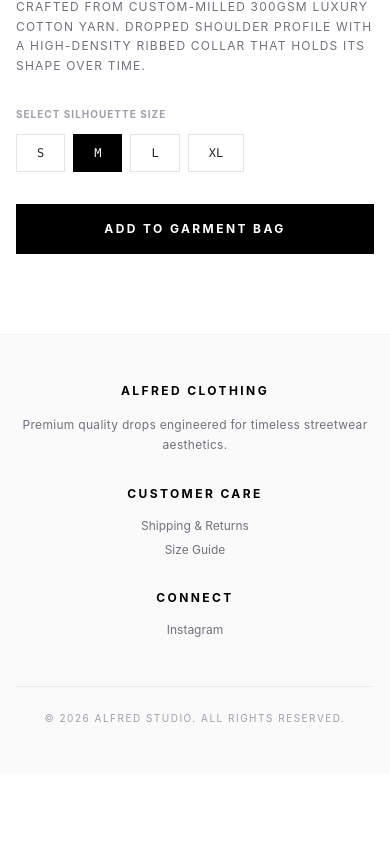
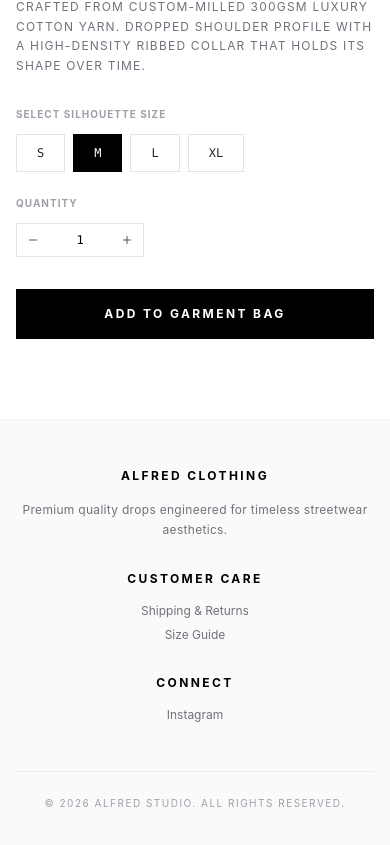
Before and after one commit to Nethmika2233/alfred-flagship, a Next.js app: page /shop/products/1 in a window 390 px wide. Shown: the part 958-1803 px from the top of the page. Before the commit the page ends 1732 px from the top, so only its background shows below. Built offline with nearby package versions, Linux system fonts and the light colour scheme.

Commit message:
feat: complete interactive garment bag state with dynamic quantity picker and item removal functionality

```diff
--- a/app/components/GarmentBag.tsx
+++ b/app/components/GarmentBag.tsx
@@ -2,9 +2,11 @@
 
 import React from "react";
 import { useCart } from "../context/CartContext";
+import { X } from "lucide-react"; // 👈 Ensure lucide-react is installed and imported
 
 export default function GarmentBag() {
-  const { cart, isOpen, setIsOpen } = useCart();
+  // 👈 1. Make sure removeFromCart is destructured right here!
+  const { cart, isOpen, setIsOpen, removeFromCart } = useCart();
 
   return (
     <div className={`fixed inset-0 z-50 ${isOpen ? "pointer-events-auto" : "pointer-events-none"}`}>
@@ -18,7 +20,7 @@ export default function GarmentBag() {
 
       {/* Sidebar Drawer Panel */}
       <div
-        className={`fixed top-0 right-0 z-55 h-full w-full sm:w-[450px] bg-white p-6 flex flex-col transform transition-transform duration-500 ease-in-out bg-white shadow-2xl ${
+        className={`fixed top-0 right-0 z-55 h-full w-full sm:w-[450px] bg-white p-6 flex flex-col transform transition-transform duration-500 ease-in-out shadow-2xl ${
           isOpen ? "translate-x-0" : "translate-x-full"
         }`}
       >
@@ -46,7 +48,7 @@ export default function GarmentBag() {
             </div>
           ) : (
             cart.map((item, idx) => (
-              <div key={`${item.id}-${item.size}-${idx}`} className="flex gap-4 items-center border-b border-zinc-50 pb-4">
+              <div key={`${item.id}-${item.size}-${idx}`} className="flex gap-4 items-center border-b border-zinc-50 pb-4 relative group">
                 <div className="w-20 h-24 bg-zinc-50 overflow-hidden flex-shrink-0">
                   <img src={item.img} alt={item.title} className="w-full h-full object-cover mix-blend-darken" />
                 </div>
@@ -55,6 +57,15 @@ export default function GarmentBag() {
                   <p className="text-[10px] font-mono text-zinc-400 mt-0.5">Size: {item.size} / Qty: {item.quantity}</p>
                   <p className="text-xs font-mono text-zinc-600 mt-2">{item.price}</p>
                 </div>
+
+                {/* 👈 2. The dynamic handler mapping both ID and selected Size */}
+                <button
+                  onClick={() => removeFromCart(item.id, item.size)}
+                  className="text-zinc-400 hover:text-black transition-colors p-1 absolute right-0 top-2 z-10 cursor-pointer"
+                  title="Remove item"
+                >
+                  <X size={14} />
+                </button>
               </div>
             ))
           )}
--- a/app/context/CartContext.tsx
+++ b/app/context/CartContext.tsx
@@ -13,7 +13,10 @@ export interface CartItem {
 
 interface CartContextType {
   cart: CartItem[];
-  addToCart: (item: Omit<CartItem, "quantity">) => void;
+  // 👈 Modified payload to accept an optional quantity property from the UI selection
+  addToCart: (item: Omit<CartItem, "quantity"> & { quantity?: number }) => void;
+  // 👈 Added the new functional type for removing an item
+  removeFromCart: (id: number, size: string) => void;
   isOpen: boolean;
   setIsOpen: (open: boolean) => void;
 }
@@ -24,23 +27,36 @@ export function CartProvider({ children }: { children: React.ReactNode }) {
   const [cart, setCart] = useState<CartItem[]>([]);
   const [isOpen, setIsOpen] = useState(false);
 
-  const addToCart = (newItem: Omit<CartItem, "quantity">) => {
+  const addToCart = (newItem: Omit<CartItem, "quantity"> & { quantity?: number }) => {
+    // Default to adding 1 item if no specific quantity value is provided
+    const quantityToAdd = newItem.quantity ?? 1;
+
     setCart((prevCart) => {
       const existingIndex = prevCart.findIndex(
         (item) => item.id === newItem.id && item.size === newItem.size
       );
+
       if (existingIndex > -1) {
         const updatedCart = [...prevCart];
-        updatedCart[existingIndex].quantity += 1;
+        updatedCart[existingIndex].quantity += quantityToAdd;
         return updatedCart;
       }
-      return [...prevCart, { ...newItem, quantity: 1 }];
+
+      return [...prevCart, { ...newItem, quantity: quantityToAdd }];
     });
+
     setIsOpen(true); // Automatically slide open the bag when an item is added
   };
 
+  // 👈 New functional logic: filtering out the designated item match cleanly
+  const removeFromCart = (id: number, size: string) => {
+    setCart((prevCart) =>
+      prevCart.filter((item) => !(item.id === id && item.size === size))
+    );
+  };
+
   return (
-    <CartContext.Provider value={{ cart, addToCart, isOpen, setIsOpen }}>
+    <CartContext.Provider value={{ cart, addToCart, removeFromCart, isOpen, setIsOpen }}>
       {children}
     </CartContext.Provider>
   );
--- a/app/shop/products/[id]/page.tsx
+++ b/app/shop/products/[id]/page.tsx
@@ -4,7 +4,8 @@ import React, { useState } from "react";
 import { useParams } from "next/navigation";
 import Link from "next/link";
 import { motion } from "framer-motion";
-import { useCart } from "@/app/context/CartContext"; // 👈 1. Import your cart context hook
+import { useCart } from "@/app/context/CartContext";
+import { Plus, Minus } from "lucide-react"; // 👈 Added for luxury minimalist quantity counter icons
 
 const PRODUCT_DATA: Record<string, { title: string; price: string; img: string; desc: string }> = {
   "1": { title: "Oversized Heavyweight Tee", price: "$45.00", img: "https://images.unsplash.com/photo-1521572267360-ee0c2909d518?q=80&w=800", desc: "Crafted from custom-milled 300GSM luxury cotton yarn. Dropped shoulder profile with a high-density ribbed collar that holds its shape over time." },
@@ -18,7 +19,8 @@ export default function ProductDetailPage() {
   const product = id ? PRODUCT_DATA[id] : null;
 
   const [selectedSize, setSelectedSize] = useState("M");
-  const { addToCart } = useCart(); // 👈 2. Extract the addition functionality
+  const [quantity, setQuantity] = useState(1); // 👈 1. Added local state to track item count
+  const { addToCart } = useCart();
 
   if (!product) {
     return (
@@ -70,7 +72,7 @@ export default function ProductDetailPage() {
             <p className="text-xs uppercase tracking-widest leading-relaxed text-zinc-500 mb-8">{product.desc}</p>
 
             {/* Size Selector Layout */}
-            <div className="mb-8">
+            <div className="mb-6">
               <span className="text-[10px] font-bold uppercase tracking-widest text-zinc-400 block mb-3">Select Silhouette Size</span>
               <div className="flex gap-2">
                 {["S", "M", "L", "XL"].map((size) => (
@@ -89,16 +91,41 @@ export default function ProductDetailPage() {
               </div>
             </div>
 
+            {/* 👈 2. Added Quantity Selector Element */}
+            <div className="mb-8">
+              <span className="text-[10px] font-bold uppercase tracking-widest text-zinc-400 block mb-3">Quantity</span>
+              <div className="flex items-center border border-zinc-200 w-32 justify-between">
+                <button
+                  onClick={() => setQuantity((q) => Math.max(1, q - 1))}
+                  className="p-2.5 hover:bg-zinc-50 transition-colors text-zinc-600"
+                >
+                  <Minus size={12} />
+                </button>
+                <span className="text-xs font-mono font-medium">{quantity}</span>
+                <button
+                  onClick={() => setQuantity((q) => q + 1)}
+                  className="p-2.5 hover:bg-zinc-50 transition-colors text-zinc-600"
+                >
+                  <Plus size={12} />
+                </button>
+              </div>
+            </div>
+
             {/* CTA Buy Buttons */}
-            {/* 👈 3. Hook the explicit item payload parameters directly into the onClick event handler */}
+            {/* 👈 3. Updated custom quantity property insertion directly inside payload context wrapper */}
             <button
-              onClick={() => addToCart({
-                id: Number(id),
-                title: product.title,
-                price: product.price,
-                img: product.img,
-                size: selectedSize
-              })}
+              onClick={() => {
+                addToCart({
+                  id: Number(id),
+                  title: product.title,
+                  price: product.price,
+                  img: product.img,
+                  size: selectedSize,
+                  quantity: quantity // Forwards custom state value
+                });
+                // Reset quantity counter back to 1 for standard baseline interface setup
+                setQuantity(1);
+              }}
               className="w-full bg-black text-white text-xs font-bold uppercase tracking-[0.2em] py-4 border border-black hover:bg-zinc-900 transition-colors mb-4"
             >
               Add to Garment Bag
```
